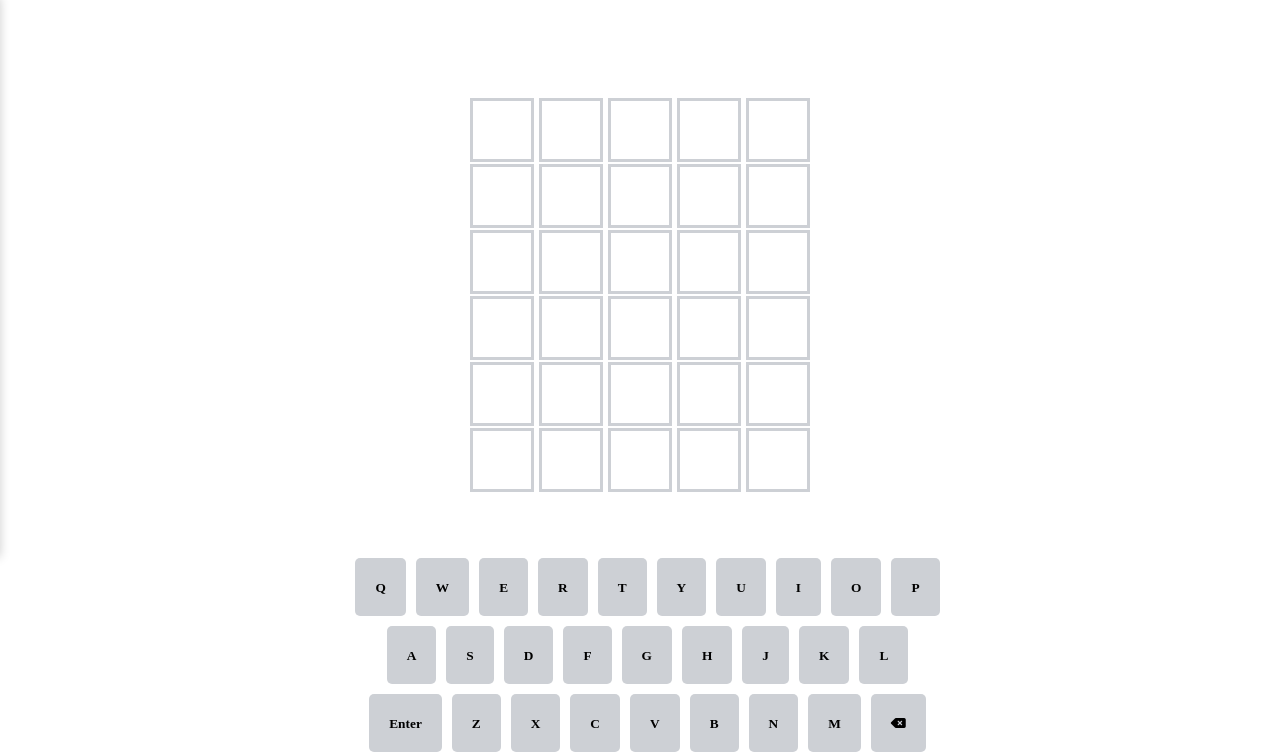
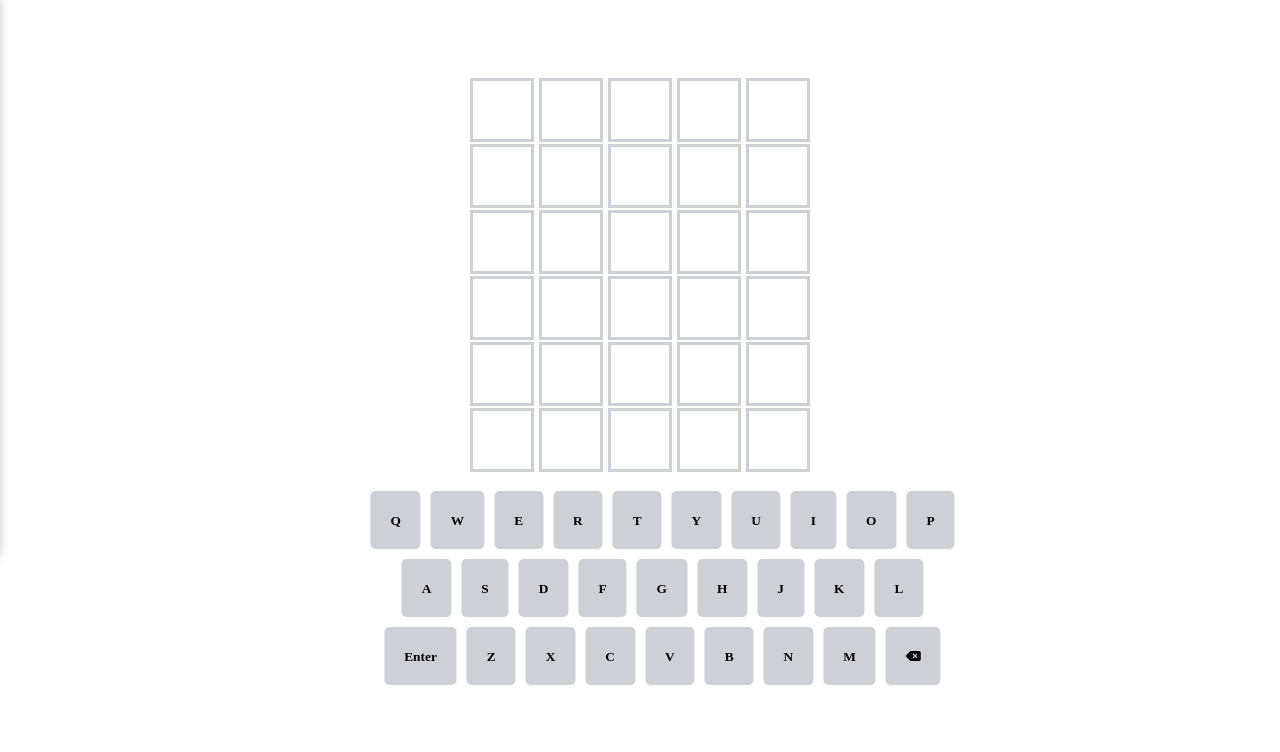
Before and after one commit to christopher-ga/Wordle, a plain HTML site: page index.html in a window 1280 px wide. Shown: the part 75-827 px from the top of the page. After the commit the page ends 800 px from the top, so only its background shows below. Drawn offline with nearby package versions, Linux system fonts and the light colour scheme.

Commit message:
adjusted keyboard for desktop size

```diff
--- a/index.css
+++ b/index.css
@@ -112,7 +112,7 @@ header {
 }
 
 hr {
-    margin-bottom: 100px;
+    margin-bottom: 80px;
 }
 
 .bi-question-circle, .bi-list, .bi-moon-fill {
@@ -148,6 +148,10 @@ hr {
 /*keyboard section*/
 
 .keyboard {
+    position: fixed;
+    bottom: 5%;
+    left: 50%;
+    transform: translateX(-50%);
     margin-top: 5%;
     margin-right: 30px;
 }
```
